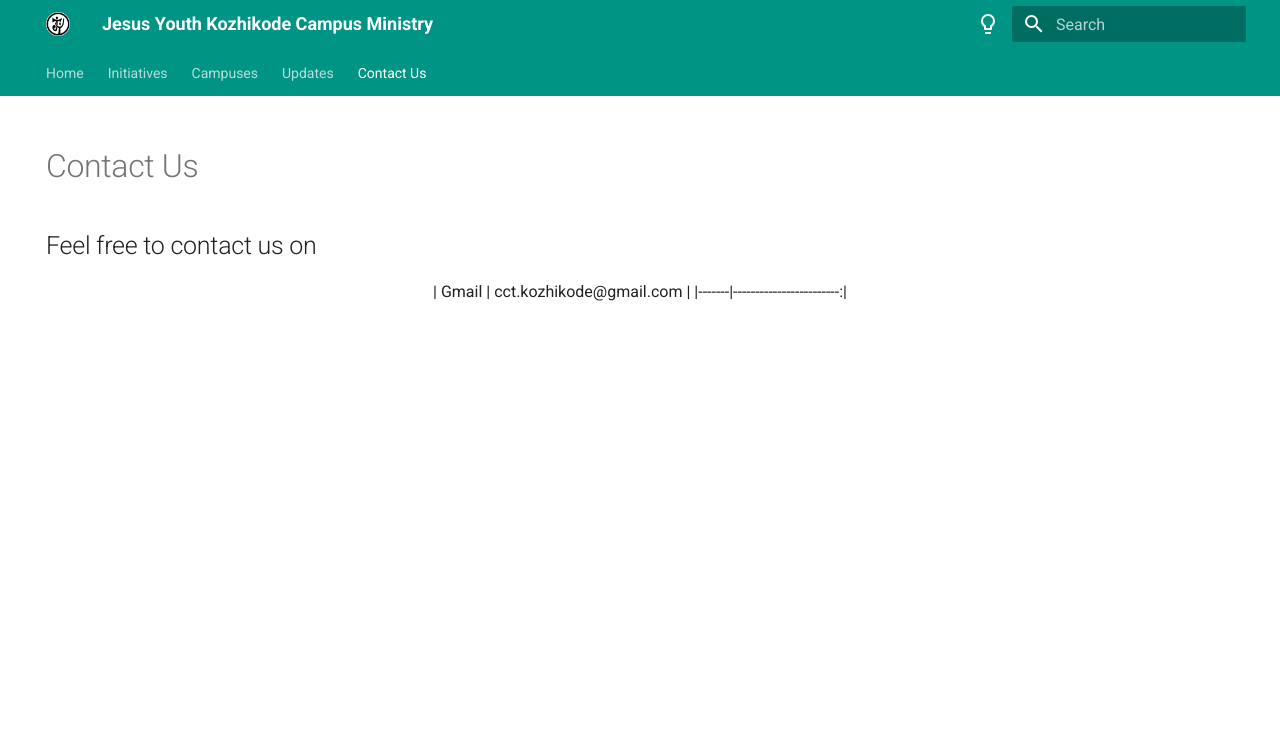
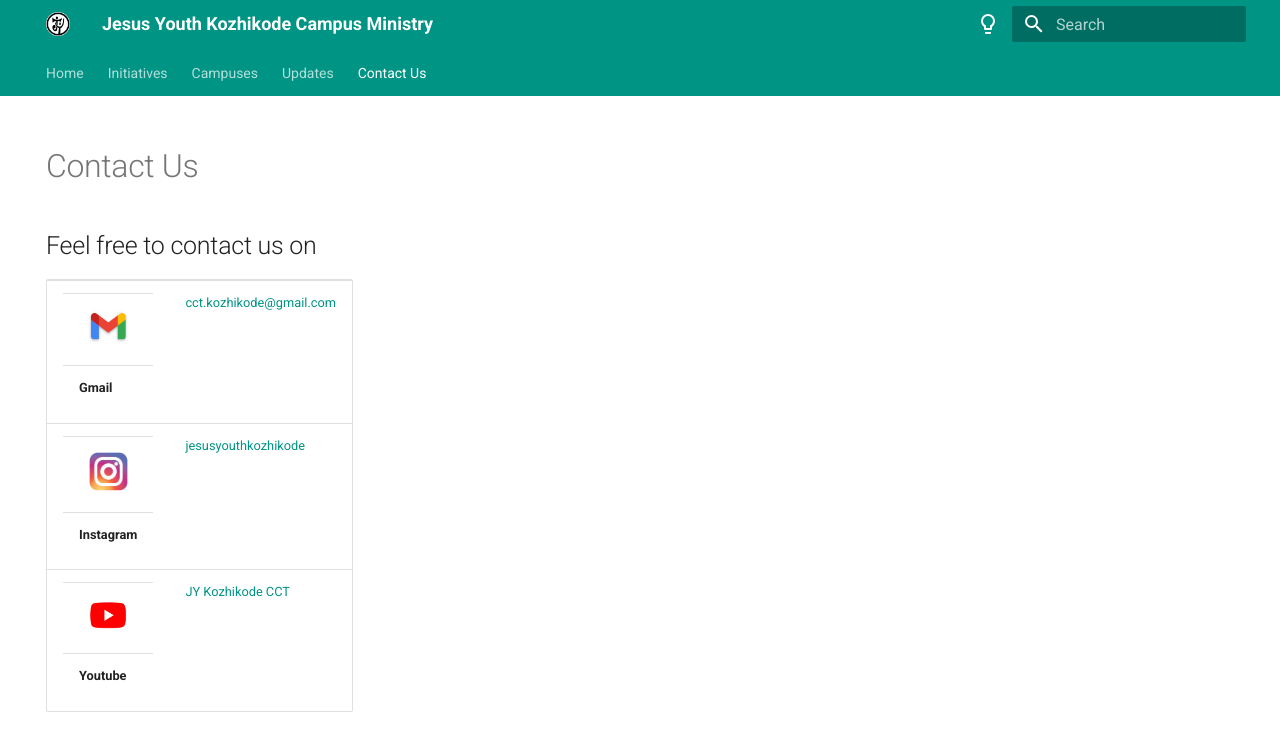
Before and after one commit to JYCampusCLT/JYCampusCLT.github.io, an MkDocs documentation site: the page built from docs/contact_us.md, in a window 1280 px wide. Shown: the top 751 px of the page. Built offline with MkDocs 1.6.1 and Material for MkDocs 9.7.7, drawn with Linux system fonts in a browser that asks for light colours.

Commit message:
Modified Contact Us page

```diff
--- a/docs/contact_us.md
+++ b/docs/contact_us.md
@@ -7,9 +7,50 @@
 
 ## Feel free to contact us on
 
-<center>
-
-| Gmail | cct.kozhikode@gmail.com |
-|-------|------------------------:|
-
-</center>
+<table id="contact_table">
+    <tr class="contact_row">
+        <td class="logo" align="center">
+            <table class="logo_name">
+                <tr>
+                    <td align="center"><img src="/assets/gmail.png" alt="Mail" width="45px"></td>
+                </tr>
+                <tr>
+                    <td><b>Gmail</b></td>
+                </tr>
+            </table>
+        </td>
+        <td class="contact_table_details">
+            <a href="" onclick="gmail()">cct.kozhikode@gmail.com</a>
+        </td>
+    </tr>
+    <tr class="contact_row">
+        <td class="logo" align="center">
+            <table class="logo_name">
+                <tr>
+                    <td align="center"><img src="/assets/instagram.png" alt="Instagram" width="45px"></td>
+                </tr>
+                <tr>
+                    <td><b>Instagram</b></td>
+                </tr>
+            </table>
+        </td>
+        <td class="contact_table_details">
+            <a href="" onclick="instagram()">jesusyouthkozhikode</a>
+        </td>
+    </tr>
+    <tr class="contact_row">
+        <td class="logo" align="center">
+            <table class="logo_name">
+                <tr>
+                    <td align="center"><img src="/assets/youtube.png" alt="Youtube" width="45px"></td>
+                </tr>
+                <tr>
+                    <td><b>Youtube</b></td>
+                </tr>
+            </table>
+        </td>
+        <td class="contact_table_details">
+            <a href="" onclick="youtube()">JY Kozhikode CCT</a>
+        </td>
+    </tr>
+</table>
--- /dev/null
+++ b/docs/scss/extra.scss
@@ -0,0 +1,10 @@
+#contact_table{
+    margin-left: auto;
+    margin-right: auto;
+    .logo_name{
+        border-collapse: collapse;
+    }
+    .contact_table_details{
+
+    }
+}
--- /dev/null
+++ b/docs/stylesheets/extra.css
@@ -0,0 +1,9 @@
+#contact_table {
+  margin-left: auto;
+  margin-right: auto;
+}
+#contact_table .logo_name {
+  border-collapse: collapse;
+}
+
+/*# sourceMappingURL=extra.css.map */
--- a/mkdocs.yml
+++ b/mkdocs.yml
@@ -46,6 +46,10 @@
       emoji_index: !!python/name:materialx.emoji.twemoji
       emoji_generator: !!python/name:materialx.emoji.to_svg
 
+# Additional CSS
+extra_css:
+  - stylesheets/extra.css
+
 # Page tree
 nav:
   - Home: index.md
```
Also changed, not shown: docs/assets/gmail.png (added), docs/assets/instagram.png (added), docs/assets/whatsapp.png (added), docs/assets/youtube.png (added), 1 other file.
